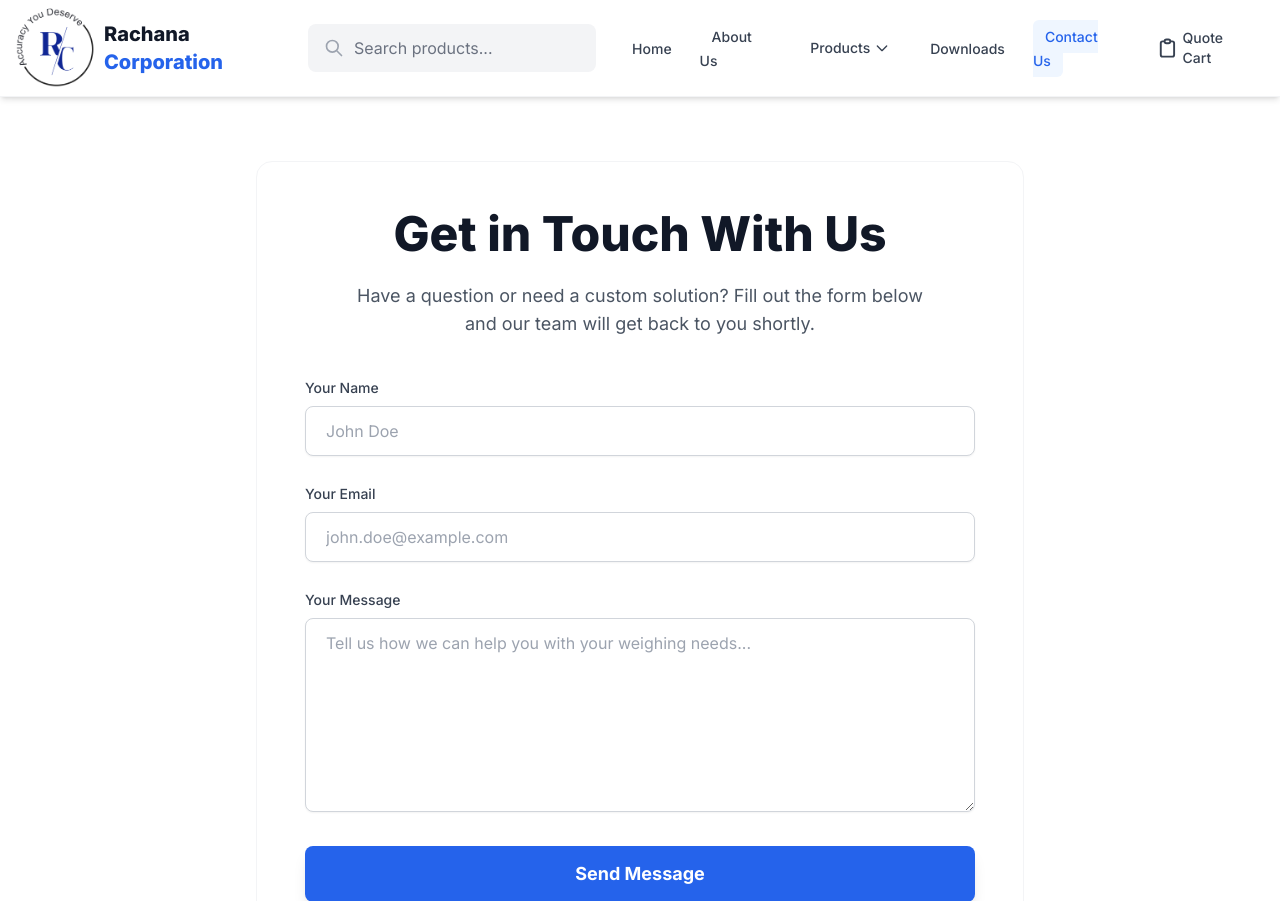
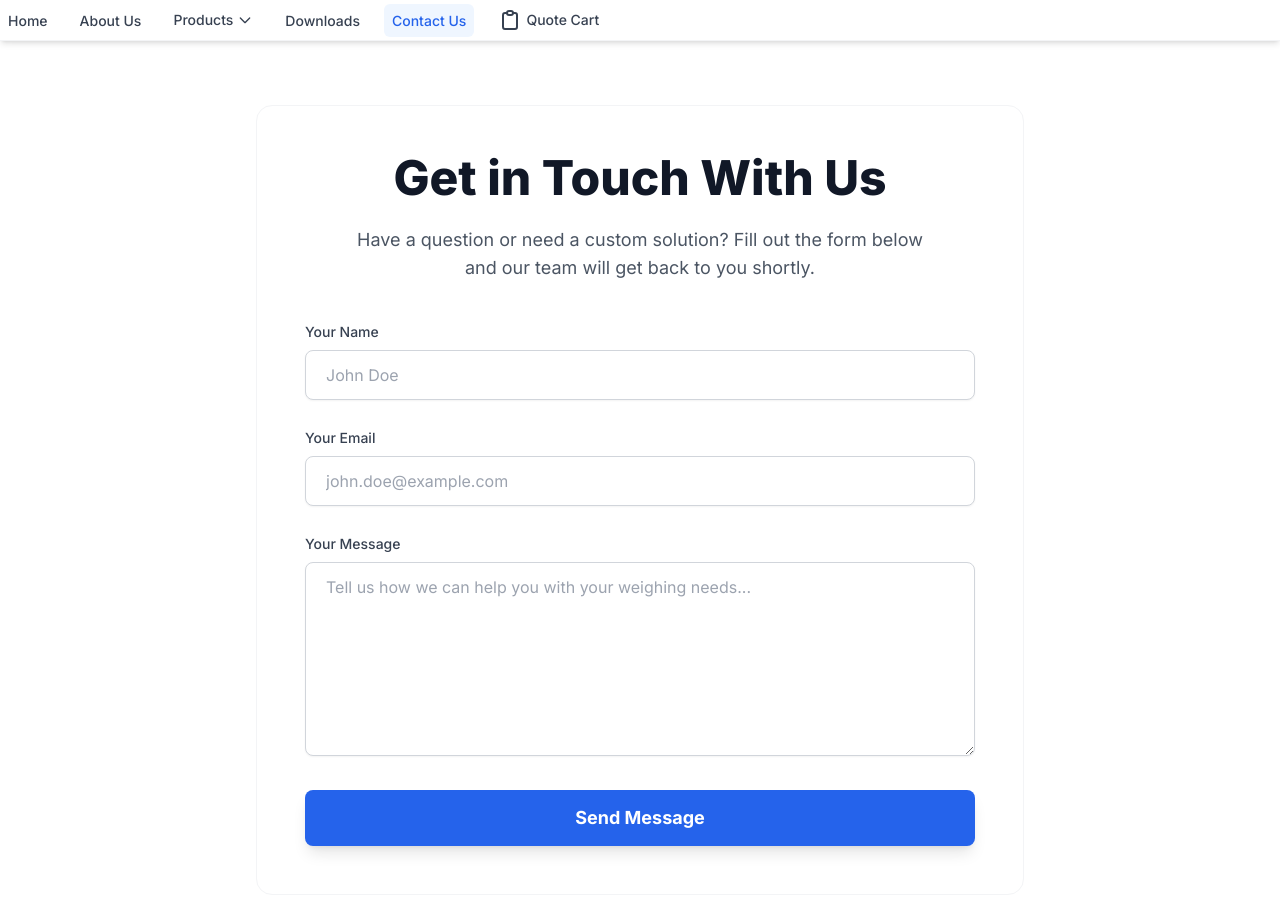
Before and after one commit to anish467/rachana_site, a Django app: page /contact/ in a window 1280 px wide. Shown: the top 901 px of the page. Run offline with Django 5.2, Linux system fonts and the light colour scheme; parts of the project's set-up code (start-up, migrations or seed data) failed here and were passed over; some libraries are stand-ins or nearby versions.

Commit message:
Navigation Bar Change

```diff
--- a/main/templates/main/base.html
+++ b/main/templates/main/base.html
@@ -139,30 +139,10 @@
 </head>
 <body>
     <header class="bg-white shadow-md sticky top-0 z-50 border-b border-gray-100">
-        <nav class="container mx-auto px-4 py-3 flex justify-between items-center h-24">
-            <a href="/" class="logo flex items-center space-x-2 animate-fade-in-left">
-                <img src="{% static 'images/logo.jpg' %}" alt="Rachana Corporation Logo" class="h-20 w-20 object-cover rounded-full">
-                <span class="text-xl font-extrabold text-gray-900 hidden sm:block">Rachana <span class="text-blue-600">Corporation</span></span>
-            </a>
-
-            <button class="hamburger md:hidden focus:outline-none" id="hamburger-menu" aria-label="Toggle navigation">&#9776;</button>
-
-            <div class="search-form-wrapper relative">
-                <form action="{% url 'products' %}" method="get" class="search-form relative w-64 md:w-72">
-                    <span class="absolute left-4 top-1/2 -translate-y-1/2 text-gray-400 pointer-events-none">
-                        <svg class="w-5 h-5" fill="none" stroke="currentColor" viewBox="0 0 24 24" xmlns="http://www.w3.org/2000/svg"><path stroke-linecap="round" stroke-linejoin="round" stroke-width="2" d="M21 21l-6-6m2-5a7 7 0 11-14 0 7 7 0 0114 0z"></path></svg>
-                    </span>
-                    <input type="search" name="q" id="searchInput" placeholder="Search products..."
-                           class="w-full pl-11 pr-4 py-2.5 bg-gray-100 border-2 border-transparent rounded-lg text-gray-800 placeholder-gray-500 focus:outline-none focus:bg-white focus:border-blue-500 transition-colors duration-200"
-                           value="{{ request.GET.q|default:'' }}">
-                </form>
-                <ul id="searchResults" class="search-suggestions hidden"></ul>
-            </div>
-
         <ul class="nav-links hidden md:flex items-center space-x-4" id="nav-links">
             {# Home Link #}
             <li>
-                    <a href="/" class="px-3 py-2 rounded-md text-sm font-medium transition-colors
+                <a href="/" class="px-2 py-2 rounded-md text-sm font-medium transition-colors
                     {% if request.path == '/' %}
                         text-blue-600 bg-blue-50 hover:text-blue-600 hover:bg-blue-50
                     {% else %}
@@ -174,7 +154,7 @@
             </li>
             {# About Us Link #}
             <li>
-                    <a href="/about/" class="px-3 py-2 rounded-md text-sm font-medium transition-colors
+                <a href="/about/" class="px-2 py-2 rounded-md text-sm font-medium transition-colors
                     {% if request.path == '/about/' %}
                         text-blue-600 bg-blue-50 hover:text-blue-600 hover:bg-blue-50
                     {% else %}
@@ -186,7 +166,7 @@
             </li>
             {# Products Dropdown #}
             <li class="dropdown relative group">
-                    <a href="/products/" class="px-3 py-2 rounded-md text-sm font-medium transition-colors inline-flex items-center
+                <a href="/products/" class="px-2 py-2 rounded-md text-sm font-medium transition-colors inline-flex items-center
                     {% if '/products/' in request.path %}
                         text-blue-600 bg-blue-50 hover:text-blue-600 hover:bg-blue-50
                     {% else %}
@@ -209,7 +189,7 @@
             </li>
             {# Downloads Link #}
             <li>
-                    <a href="{% url 'downloads' %}" class="px-3 py-2 rounded-md text-sm font-medium transition-colors
+                <a href="{% url 'downloads' %}" class="px-2 py-2 rounded-md text-sm font-medium transition-colors
                     {% if request.path == '/downloads/' %}
                         text-blue-600 bg-blue-50 hover:text-blue-600 hover:bg-blue-50
                     {% else %}
@@ -221,7 +201,7 @@
             </li>
             {# Contact Us Link #}
             <li>
-                    <a href="/contact/" class="px-3 py-2 rounded-md text-sm font-medium transition-colors
+                <a href="/contact/" class="px-2 py-2 rounded-md text-sm font-medium transition-colors
                     {% if request.path == '/contact/' %}
                         text-blue-600 bg-blue-50 hover:text-blue-600 hover:bg-blue-50
                     {% else %}
@@ -233,7 +213,7 @@
             </li>
             {# Quote Cart Link with Count #}
             <li>
-                    <a href="{% url 'view_quote_cart' %}" class="relative px-3 py-2 rounded-md text-sm font-medium transition-colors flex items-center
+                <a href="{% url 'view_quote_cart' %}" class="relative px-2 py-2 rounded-md text-sm font-medium transition-colors flex items-center
                     {% if request.path == '/quote/' %}
                         text-blue-600 bg-blue-50 hover:text-blue-600 hover:bg-blue-50
                     {% else %}
@@ -249,6 +229,7 @@
                 </a>
             </li>
         </ul>
+
 
 
         </nav>
```
Lines whose indentation alone changed are shown as unchanged.
